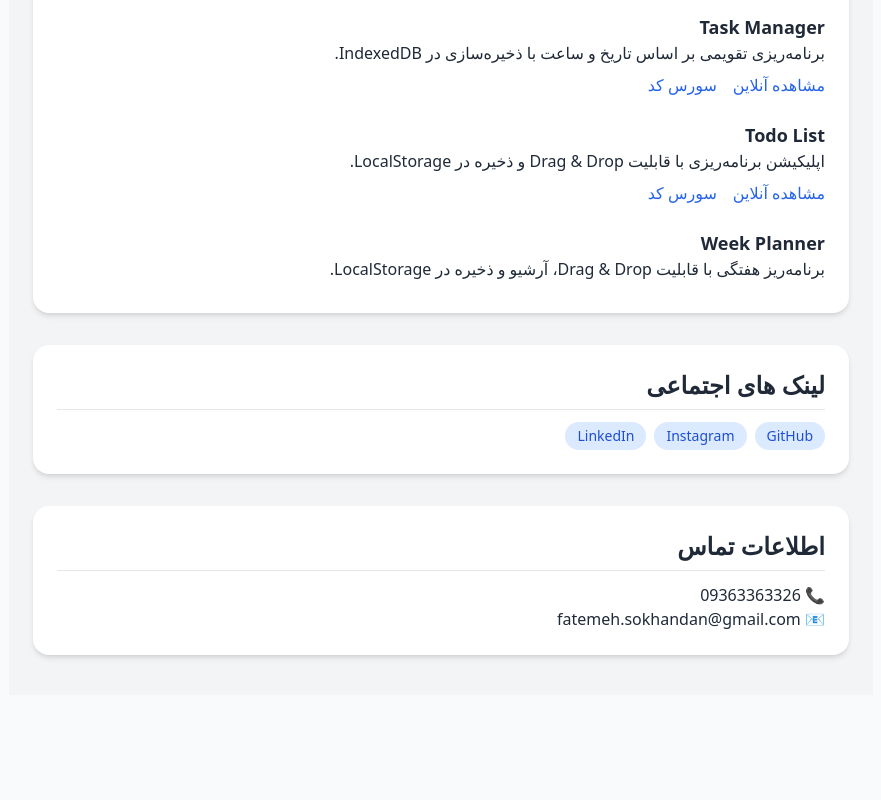
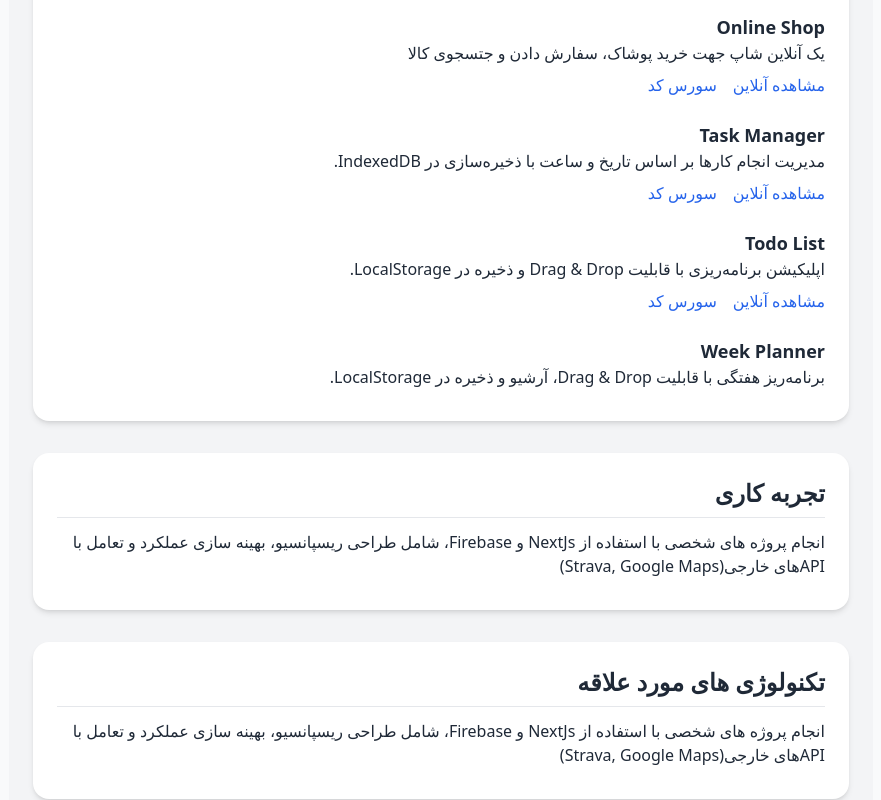
Before and after one commit to fasokh/my-resume, a Next.js app: page / in a window 1280 px wide. Shown: the part 900-1700 px from the top of the page, without its empty margins (199-1080 px from the left). Before the commit the page ends 1595 px from the top, so only its background shows below. Built offline with nearby package versions, Linux system fonts and the light colour scheme.

Commit message:
تجربه کاری و تکنولوژی های مورد علاقه  is addes

```diff
--- a/app/page.tsx
+++ b/app/page.tsx
@@ -93,9 +93,33 @@ const Page: NextPage = () => {
         </h2>
         <div className="space-y-6">
           <div>
+            <h3 className="text-lg font-semibold">Online Shop</h3>
+            <p className="mb-2">
+              یک آنلاین شاپ جهت خرید پوشاک، سفارش دادن و جتسجوی کالا
+            </p>
+            <div className="flex gap-4">
+              <a
+                href="https://online-shop-mu-ebon.vercel.app/"
+                target="_blank"
+                rel="noopener noreferrer"
+                className="text-blue-600 hover:underline"
+              >
+                مشاهده آنلاین
+              </a>
+              <a
+                href="https://github.com/fasokh/online-shop"
+                target="_blank"
+                rel="noopener noreferrer"
+                className="text-blue-600 hover:underline"
+              >
+                سورس کد
+              </a>
+            </div>
+          </div>
+          <div>
             <h3 className="text-lg font-semibold">Task Manager</h3>
             <p className="mb-2">
-              برنامه‌ریزی تقویمی بر اساس تاریخ و ساعت با ذخیره‌سازی در
+              مدیریت انجام کارها بر اساس تاریخ و ساعت با ذخیره‌سازی در
               IndexedDB.
             </p>
             <div className="flex gap-4">
@@ -156,6 +180,28 @@ const Page: NextPage = () => {
 
       <section className="mb-8 bg-white shadow-md rounded-2xl p-6">
         <h2 className="text-2xl font-semibold mb-3 border-b pb-2">
+          تجربه کاری
+        </h2>
+        <p className="mb-2">
+          انجام پروژه های شخصی با استفاده از NextJs و Firebase، شامل طراحی
+          ریسپانسیو، بهینه سازی عملکرد و تعامل با APIهای خارجی(Strava, Google
+          Maps)
+        </p>
+      </section>
+
+      <section className="mb-8 bg-white shadow-md rounded-2xl p-6">
+        <h2 className="text-2xl font-semibold mb-3 border-b pb-2">
+          تکنولوژی های مورد علاقه
+        </h2>
+        <p className="mb-2">
+          انجام پروژه های شخصی با استفاده از NextJs و Firebase، شامل طراحی
+          ریسپانسیو، بهینه سازی عملکرد و تعامل با APIهای خارجی(Strava, Google
+          Maps)
+        </p>
+      </section>
+
+      <section className="mb-8 bg-white shadow-md rounded-2xl p-6">
+        <h2 className="text-2xl font-semibold mb-3 border-b pb-2">
           لینک های اجتماعی
         </h2>
         <div className="flex flex-wrap gap-2">
--- a/package.json
+++ b/package.json
@@ -14,6 +14,7 @@
     "react-dom": "19.1.0"
   },
   "devDependencies": {
+    "@tailwindcss/postcss": "^4.1.14",
     "@types/node": "^20",
     "@types/react": "^19",
     "@types/react-dom": "^19",
```
Also changed, not shown: 1 other file (tests, documents, lock files or other folders).
